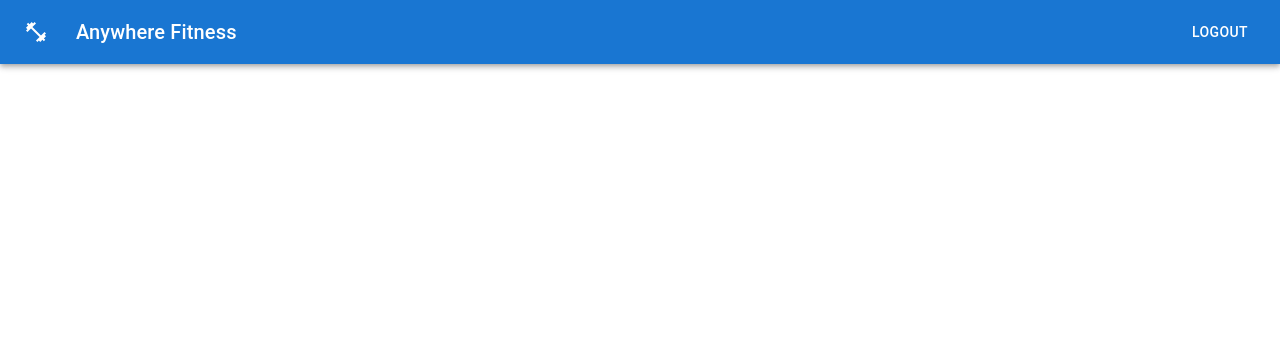
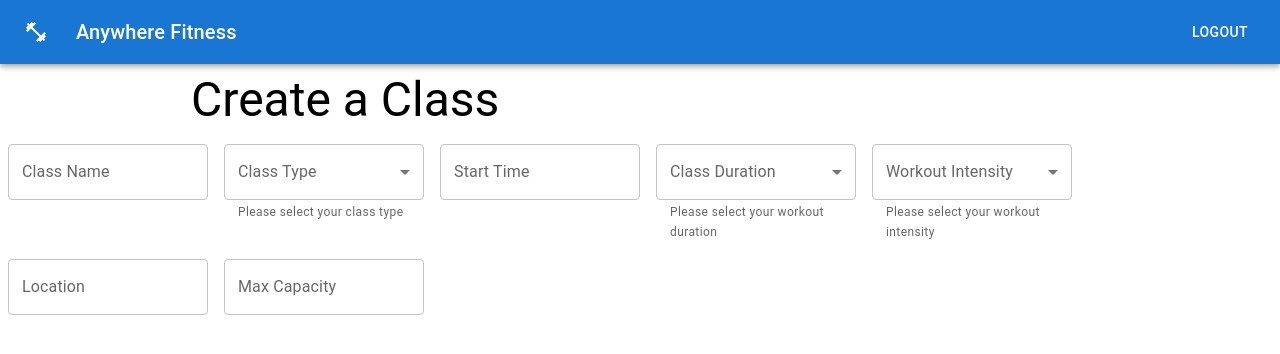
Before and after one commit to fitness-anytime/fitness-anytime-frontend, a React (Create React App) app: page /class-form in a window 1280 px wide. Shown: the top 354 px of the page. Built offline with nearby package versions, Linux system fonts and the light colour scheme.

Commit message:
Overall form structure complete. Inputs seem to be functional. Will need to edit styling, add POST functionality once endpoints are functional, and clean up the code a bit

```diff
--- a/src/App.js
+++ b/src/App.js
@@ -8,6 +8,7 @@ import Login from "./components/Login";
 import SignUp from "./components/SignUp";
 import User from "./components/User.js";
 import Instructor from "./components/instructor/Instructor";
+import ClassForm from "./components/instructor/ClassForm";
 
 function App() {
   return (
@@ -22,6 +23,8 @@ function App() {
         <Route exact path="/signup" element={<SignUp />} />
         <Route exact path="/user" element={<User />} />
         <Route exact path="/instructor" element={<Instructor />} />
+        <Route exact path="/class-form" element={<ClassForm />} />
+
       </Routes>
     </div>
   );
--- a/src/components/instructor/ClassForm.js
+++ b/src/components/instructor/ClassForm.js
@@ -1,23 +1,171 @@
-import React from "react";
+import React, { useState } from "react";
+import Box from '@mui/material/Box';
+import Typography from "@mui/material/Typography";
+import TextField from '@mui/material/TextField';
+import MenuItem from '@mui/material/MenuItem';
+
+// Setting pre-set options for our dropdown menus here
+const classTypes = [
+  {
+    type: 'Yoga'
+  },
+  {
+    type: 'Insanity'
+  },
+  {
+    type: 'RIPPED'
+  },
+  {
+    type: 'Pilates'
+  },
+  {
+    type: 'Aerobic'
+  },
+  {
+    type: 'Karate'
+  }
+];
+const durations = ['0:00', '0:15', '0:30', '0:45', '1:00', '1:15', '1:30', '1:45', '2:00'];
+const intensities = [1, 2, 3, 4, 5];
 
 export default function ClassForm() {
+  // Just setting states for all our inputs
+  const [className, setClassName] = useState('');
+  const [startTime, setStartTime] = useState('');
+  const [classType, setClassType] = useState('');
+  const [duration, setDuration] = useState('');
+  const [intensity, setIntensity] = useState('');
+  const [location, setLocation] = useState('');
+  const [maxCapacity, setMaxCapacity] = useState('');
+
+  // Should be able to consolidate these into one change handler function; not sure how at the moment
+  const handleClassTypeChange = (event) => {
+    setClassType(event.target.value);
+  };
+
+  const handleDurationChange = (event) => {
+    setDuration(event.target.value);
+  };
+
+  const handleIntensityChange = (event) => {
+    setIntensity(event.target.value);
+  };
+
+
+  const handleSubmit = (event) => {
+    event.preventDefault();
+    //might need to work on naming conventions here
+    const newClass = {
+      name: className,
+      type: classType,
+      startTime: startTime,
+      duration: duration,
+      level: intensity,
+      location: location,
+      registered: 0,
+      maxSize: maxCapacity,
+      // id: 0 not sure how we're setting ids here
+    }
+    // insert POST function here
+  }
+
+
   return (
-    <div>
-      <form>
-        {/*
-          --Create Class Header--
+    <div className='create-a-class-form'>
+      {/* MUI's form div */}
+      <Box
+        component="form"
+        sx={{
+          '& > :not(style)': { m: 1, width: '25ch' },
+        }}
+        noValidate
+        autoComplete="off"
+      >
+        <Typography gutterBottom variant="h3" component="div" align="center">
+          Create a Class
+        </Typography>
+        {/* Class Name Input */}
+        <TextField
+          id="class-name-input"
+          label="Class Name"
+          variant="outlined"
+          onInput={evt => setClassName(evt.target.value)}
+        />
 
-          --Name Input (type=text)--
-          --Type Input (dropdown(?))--
-          --Start Time Input (dropdown for time slots? must be 0000-2400)
-          --Duration (dropdown)
-          --Intensity Input (dropdown)
-          --Location Input (text)--
-          --Max Capacity (dropdown?)--
+        {/* Class Type Input */}
+        <TextField
+          id="class-type-input"
+          select
+          label="Class Type"
+          value={classType}
+          onChange={handleClassTypeChange}
+          helperText="Please select your class type"
+        >
+          {/* Mapping through our pre-set dropdown menu objects/arrays */}
+          {classTypes.map((option) => (
+            <MenuItem key={option.type} value={option.type}>
+              {option.type}
+            </MenuItem>
+          ))}
+        </TextField>
 
-          --Submit Form Button--
-        */}
-      </form>
+        {/* Start Time Input */}
+        <TextField
+          id="start-time-input"
+          label="Start Time"
+          variant="outlined"
+          onInput={evt => setStartTime(evt.target.value)}
+        />
+
+        {/* Duration Input */}
+        <TextField
+          id="duration-input"
+          select
+          label="Class Duration"
+          value={duration}
+          onChange={handleDurationChange}
+          helperText="Please select your workout duration"
+        >
+          {durations.map((option) => (
+            <MenuItem key={option} value={option}>
+              {option}
+            </MenuItem>
+          ))}
+        </TextField>
+
+        {/* Intensity Input */}
+        <TextField
+          id="intensity-input"
+          select
+          label="Workout Intensity"
+          value={intensity}
+          onChange={handleIntensityChange}
+          helperText="Please select your workout intensity"
+        >
+          {intensities.map((option) => (
+            <MenuItem key={option} value={option}>
+              {option}
+            </MenuItem>
+          ))}
+        </TextField>
+
+        {/* Location Input */}
+        <TextField
+          id="location-input"
+          label="Location"
+          variant="outlined"
+          onInput={evt => setLocation(evt.target.value)}
+        />
+
+        {/* Max Capacity Input */}
+        <TextField
+          id="max-capacity-input"
+          label="Max Capacity"
+          variant="outlined"
+          onInput={evt => setMaxCapacity(evt.target.value)}
+        />
+
+      </Box>
     </div>
   );
 }
```
Also changed, not shown: 1 other file (tests, documents, lock files or other folders).
